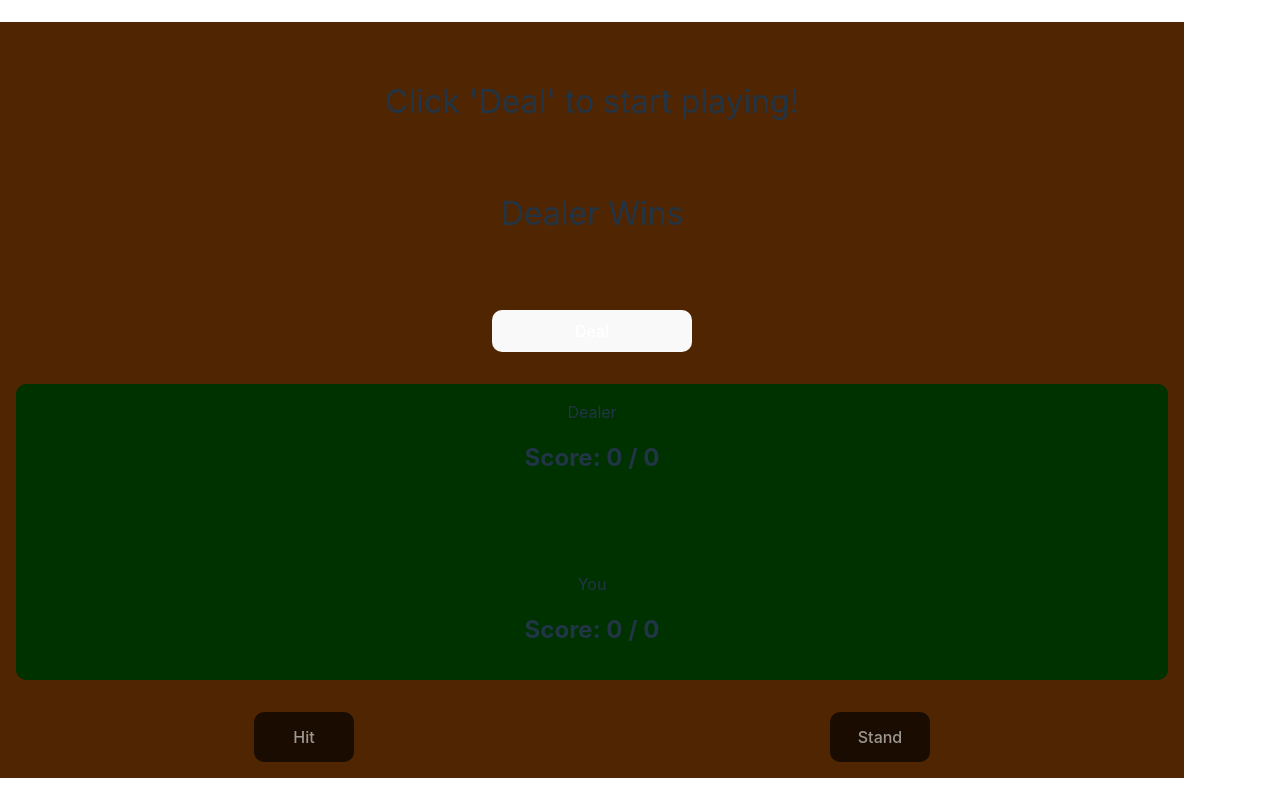
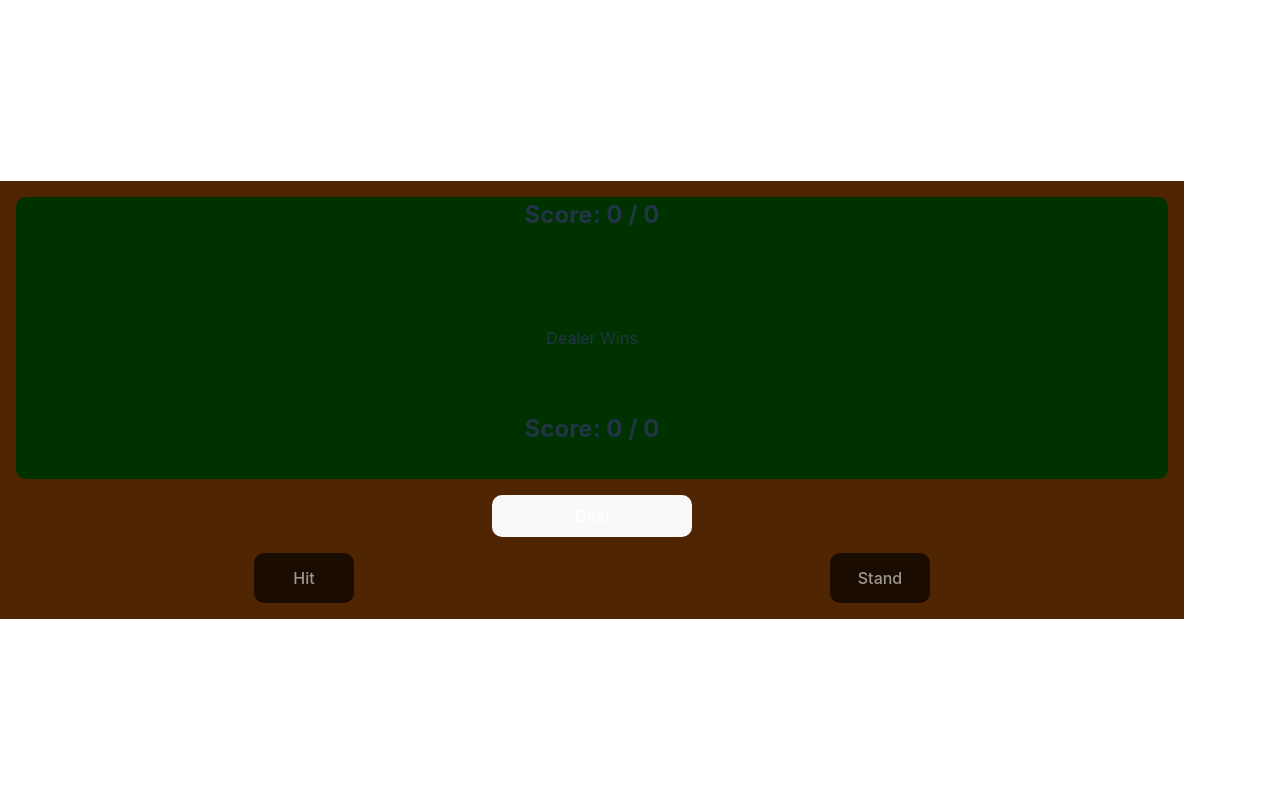
Before and after one commit to Brendan-Leighton/BlackJack, a React (Vite) app: page / in a window 1280 px wide. Built offline with nearby package versions, Linux system fonts and the light colour scheme.

Commit message:
updated Game components layout and bugfix'd dealers score not properly showing when the player busts

```diff
--- a/src/Game/Game.jsx
+++ b/src/Game/Game.jsx
@@ -16,7 +16,7 @@ export default function Game() {
 	const [playersScore, setPlayersScore] = useState([0, 0])
 	const [dealtCards, setDealtCards] = useState([[], []])
 	const [isPlayersTurn, setIsPlayersTurn] = useState(true)
-	const [isGameOver, setIsGameOver] = useState(false)
+	const [isGameOver, setIsGameOver] = useState(true)
 	const [isWinnerPlayer, setIsWinnerPlayer] = useState(false)
 	const [isGameTie, setIsGameTie] = useState(false)
 
@@ -34,12 +34,22 @@ export default function Game() {
 			setIsPlayersTurn(false)
 			setIsGameOver(true)
 			setIsWinnerPlayer(false)
+			setDealersScore(getDealersScore())
 		}
 
 		if (playersScore[0] === 21 || playersScore[1] === 21) {
 			setIsPlayersTurn(false)
 		}
 	}, [playersScore])
+
+	function getDealersScore() {
+		const dealersUpdatedScore = [0, 0]
+		dealtCards[0].forEach(card => {
+			dealersUpdatedScore[0] += card.score[0]
+			dealersUpdatedScore[1] += card.score[1]
+		})
+		return dealersUpdatedScore
+	}
 
 	/**
 		Dealer's Turn handled here
@@ -51,11 +61,9 @@ export default function Game() {
 	function checkDealersHand() {
 		console.log(`\ncheckDealersHand():`);
 
-		const dealersUpdatedScore = [0, 0]
-		dealtCards[0].forEach(card => {
-			dealersUpdatedScore[0] += card.score[0]
-			dealersUpdatedScore[1] += card.score[1]
-		})
+		const dealersUpdatedScore = getDealersScore()
+
+		setDealersScore(dealersUpdatedScore)
 
 		console.log(`\tScores: ${dealersUpdatedScore}`);
 
@@ -119,10 +127,10 @@ export default function Game() {
 	 */
 	function handleClick_deal() {
 		setDeck(new Deck)
-		// setDealtCards([[...deck.draw(2)], [...deck.draw(2)]])
+		setDealtCards([[...deck.draw(2)], [...deck.draw(2)]])
 
 		// TESTING ONLY - below
-		setDealtCards([testCards_Dealer, testCards_Player])
+		// setDealtCards([testCards_Dealer, testCards_Player])
 		// TESTING ONLY - above
 
 		// RESET STATE
@@ -147,24 +155,23 @@ export default function Game() {
 		setIsPlayersTurn(false)
 	}
 
+	function gameOverMessage() {
+
+		// if (!dealtCards[0].length) return "Click 'Deal' to start playing!"
+		if (!isGameOver) return "Press 'Hit' for another card or 'Stand' to finish your turn"
+		if (isGameTie) return "It's a Tie!"
+		if (isGameOver && isWinnerPlayer) return "Player Wins"
+		else return "Dealer Wins"
+
+	}
+
 	return (
 		<div className={styles.Game}>
-
-			<div className={styles.game_message}>
-				{/* GAME STATE MESSAGES */}
-				{!dealtCards[0].length && <p>Click 'Deal' to start playing!</p>}
-				{/* {isGameOver && <p>GAME OVER!</p>} */}
-				{isGameTie && <p>It's a Tie!</p>}
-				{(isGameOver && !isGameTie) && isWinnerPlayer ? <p>Player Wins</p> : <p>Dealer Wins</p>}
-			</div>
-
-			{/* MAIN CONTROLS */}
-			<button onClick={handleClick_deal}>Deal</button>
 
 			<div className={styles.table}>
 				{/* DEALERS HAND */}
 				<div className='dealers_hand'>
-					<p>Dealer</p>
+					{/* <p>Dealer</p> */}
 					<DisplayScore
 						scoreArray={dealersScore}
 					/>
@@ -176,9 +183,16 @@ export default function Game() {
 					/>
 				</div>
 
+				<div className={styles.game_message}>
+					{/* GAME STATE MESSAGES */}
+					<p>
+						{gameOverMessage()}
+					</p>
+				</div>
+
 				{/* PLAYERS HAND */}
 				<div className='players_hand'>
-					<p>You</p>
+					{/* <p>You</p> */}
 					<DisplayScore
 						isTurnOver={!isPlayersTurn}
 						scoreArray={playersScore}
@@ -192,8 +206,10 @@ export default function Game() {
 				</div >
 			</div>
 
+			{/* MAIN CONTROLS */}
+			<button onClick={handleClick_deal} disabled={!isGameOver}>Deal</button>
+			{/* PLAYER'S HAND CONTROLS */}
 			<div className={styles.player_hand_controls}>
-				{/* PLAYER'S HAND CONTROLS */}
 				< button onClick={handleClick_hit} disabled={!isPlayersTurn || !dealtCards[0].length}> Hit</button >
 				<button onClick={handleClick_stand} disabled={!isPlayersTurn || !dealtCards[0].length}>Stand</button>
 			</div>
--- a/src/Game/Game.module.css
+++ b/src/Game/Game.module.css
@@ -1,7 +1,7 @@
 .Game {
 	display: flex;
 	flex-direction: column;
-	gap: 2rem;
+	gap: 1rem;
 
 	max-width: 90%;
 
@@ -13,8 +13,8 @@
 		display: flex;
 		flex-direction: column;
 		justify-content: center;
-		height: 240px;
-		font-size: 2rem;
+		height: 50px;
+		font-size: 1rem;
 	}
 
 	.table {
```
